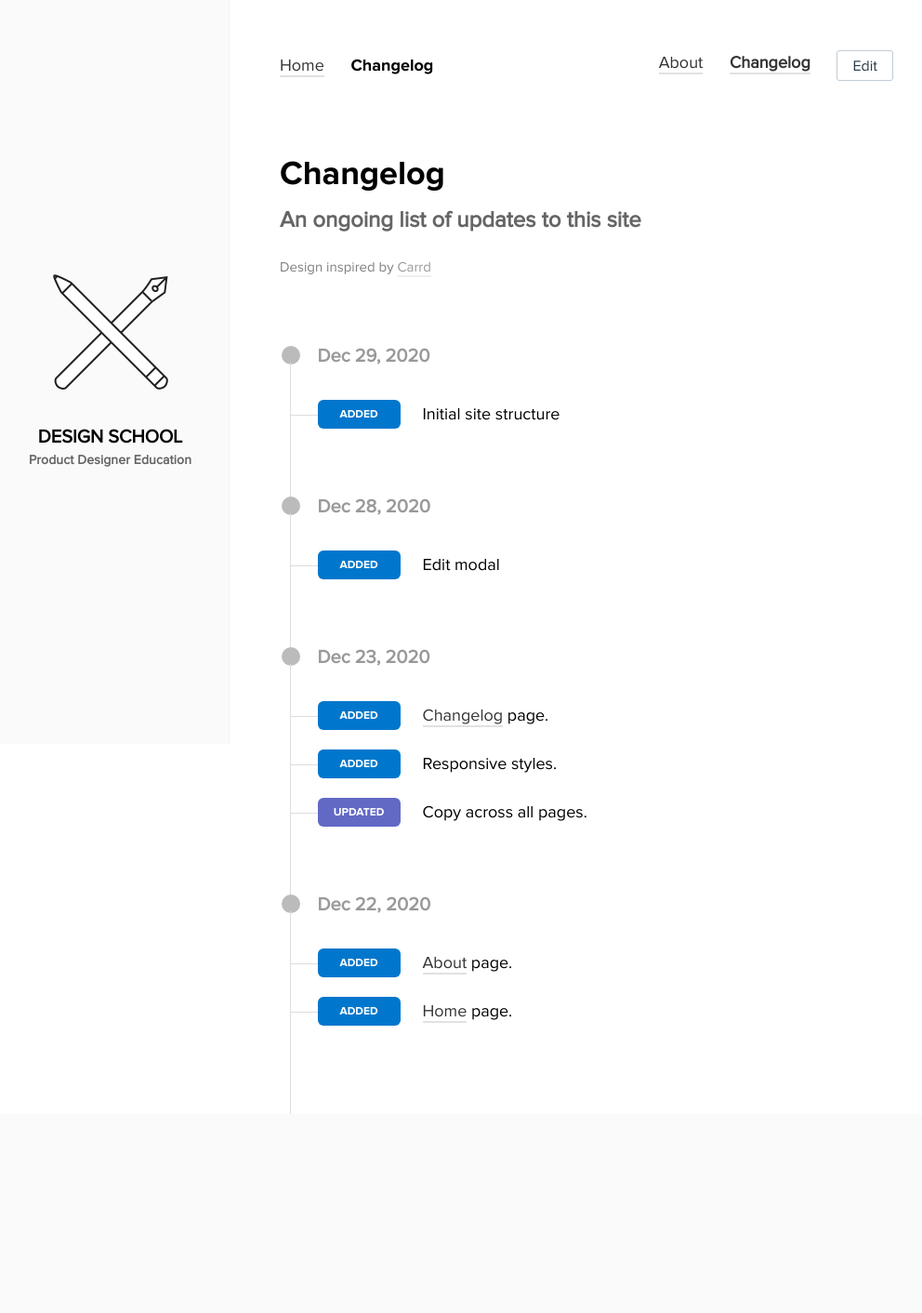
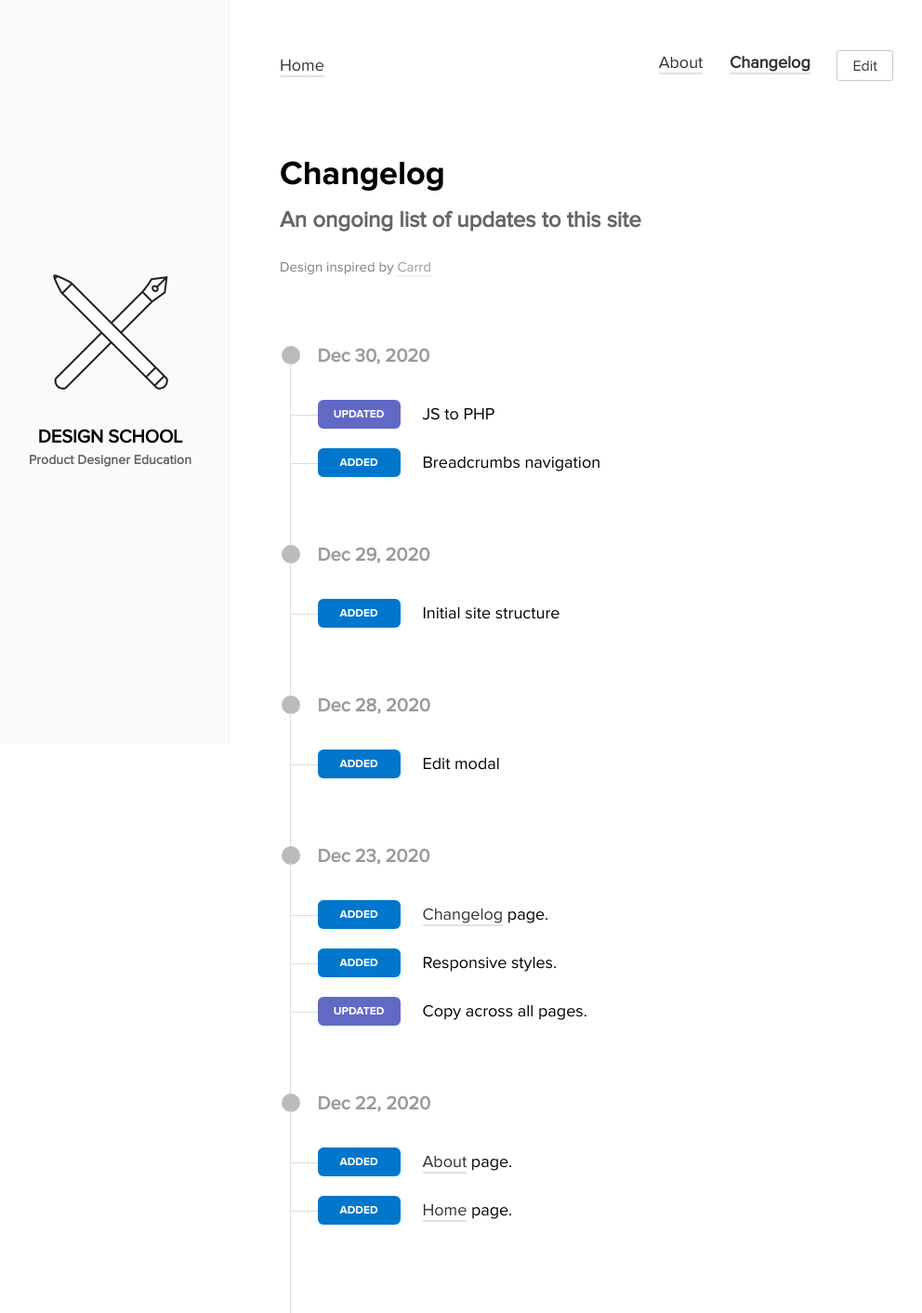
Before and after one commit to davemart-in/designschool, a PHP site: page /changelog/ in a window 1280 px wide. Shown: the whole page at 93% size, without its empty margins (9-1001 px from the left). Before the commit the page ends 1198 px from the top, so only its background shows below. Run offline with PHP 8.4, Linux system fonts and the light colour scheme.

Commit message:
Updated changelog & prevented showing about and changelog links twice

```diff
--- a/_nav.php
+++ b/_nav.php
@@ -9,6 +9,8 @@
 	    <?php } else { ?>
 	    <a href="/">Home</a>
 		<?php }
+		// Prevent showing about and changelog links twice
+		if (isset($exploded_url[1]) && $exploded_url[1] != 'about' && $exploded_url[1] != 'changelog') {
 			// Second breadcrumb
 			if (isset($exploded_url[1]) && $exploded_url[1] != '') {
 				// If lesson, then link course
@@ -24,6 +26,7 @@
 			if (isset($exploded_url[2]) && $exploded_url[2] != '') { ?>
 			<strong><?php echo ucfirst($exploded_url[2]); ?></strong>
 			<?php } ?>
+		<?php } ?>
 	</div>
     <div class="right">
         <a href="/about/"<?php if ($_SERVER['REQUEST_URI'] == '/about/') { ?>style="font-weight: bold;"<?php } ?>>About</a>
--- a/changelog/index.php
+++ b/changelog/index.php
@@ -16,6 +16,21 @@
 				<small>Design inspired by <a href="https://carrd.co/docs/general/changelog" rel="nofollow">Carrd</a></small>
 			</hgroup>
 			<div class="changelog">
+				<div class="day">
+					<h3>Dec 30, 2020</h3>
+					<div class="task">
+						  <span class="badge updated">updated</span>
+						  <div class="desc">
+								<p>JS to PHP</p>
+						  </div>
+					</div>
+					<div class="task">
+						  <span class="badge added">added</span>
+						  <div class="desc">
+								<p>Breadcrumbs navigation</p>
+						  </div>
+					</div>
+				</div>
 				<div class="day">
 					<h3>Dec 29, 2020</h3>
 					<div class="task">
```
Lines whose indentation alone changed are shown as unchanged.
